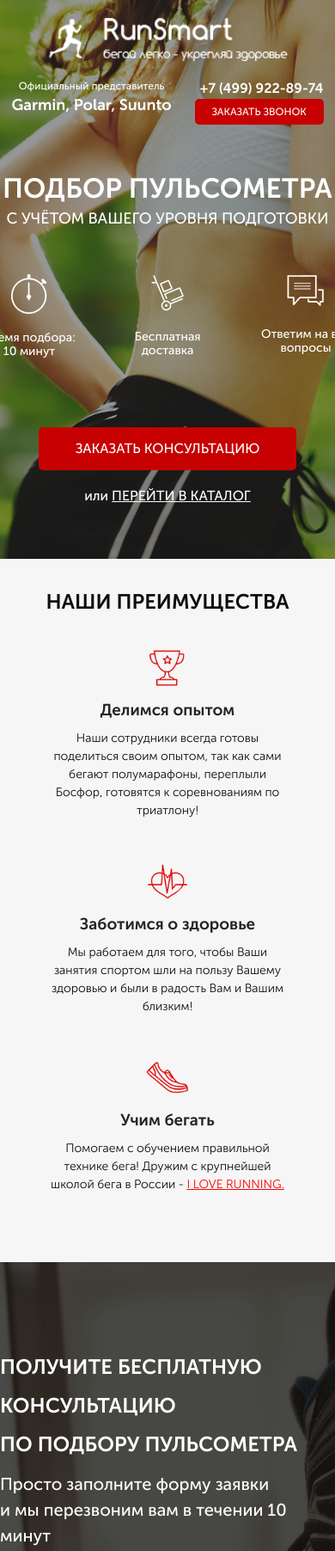
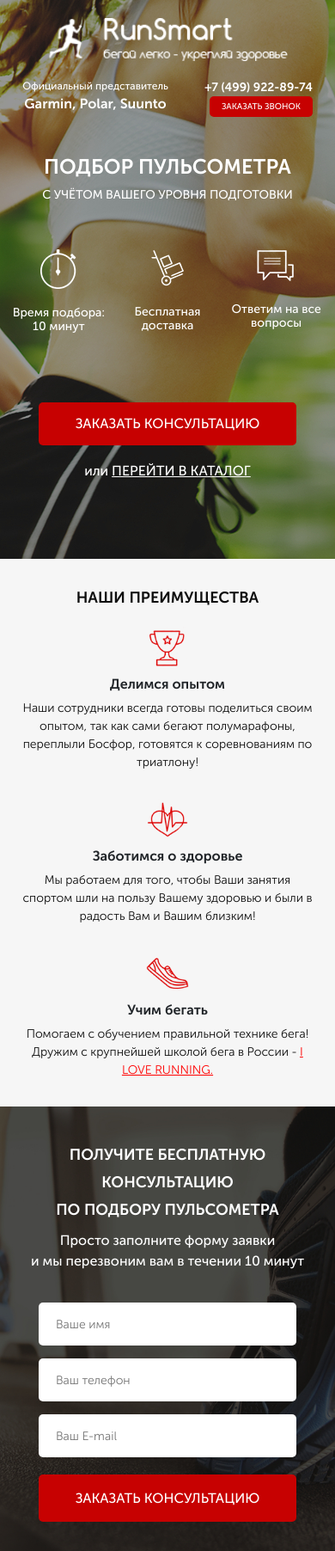
Before and after one commit to AnatoliiMikhov/pulse_project_first, a website: page src/index.html in a window 390 px wide. Shown: the top 1804 px of the page at 86% size. Drawn offline with Linux system fonts and the light colour scheme.

Commit message:
adaptive to 425px 375px

```diff
--- a/src/index.html
+++ b/src/index.html
@@ -26,7 +26,7 @@
 							<a href="tel:+74999228974" class="header__phone"
 								>+7 (499) 922-89-74</a
 							>
-							<button class="button">заказать звонок</button>
+							<button class="button button_call-us">заказать звонок</button>
 						</div>
 					</div>
 				</header>
--- a/src/sass/blocks/_advantages_media.scss
+++ b/src/sass/blocks/_advantages_media.scss
@@ -20,32 +20,64 @@
 	.advantages {
 		padding: 32px 0 32px 0;
 
-		&__wrapper{
+		&__wrapper {
 			flex-direction: column;
 		}
 
-		&__item{
+		&__item {
 			text-align: center;
 			margin-bottom: 48px;
 		}
 
-		&__icon{
+		&__icon {
 			width: 50px;
 			height: 50px;
 		}
 
-		&__item-content{
+		&__item-content {
 			width: 70%;
 			margin: 0 auto;
 		}
 
-		&__item-heading{
+		&__item-heading {
 			margin-top: 10px;
 		}
 
-		&__item-descr{
+		&__item-descr {
 			margin: 0;
 		}
 	}
+}
 
+@media (max-width: 767px) {
+	.advantages {
+		&__wrapper>div:last-child {
+			margin-bottom: 0;
+		}
+	}
 }
+
+@media (max-width: 424px) {
+	.advantages {
+		&__wrapper {
+			margin-top: 20px;
+		}
+
+		&__item {
+			margin-bottom: 32px;
+		}
+
+		&__item-content {
+			width: 90%;
+		}
+
+		&__item-heading {
+			margin: 5px 0;
+			font-size: 16px;
+		}
+
+		&__item-descr {
+			font-size: 14px;
+		}
+	}
+}
--- a/src/sass/blocks/_buttons.scss
+++ b/src/sass/blocks/_buttons.scss
@@ -1,13 +1,16 @@
 .button {
-	width: 150px;
-	height: 30px;
 	border-radius: 5px;
 	background-color: $main-color;
 	border: none;
 	color: #ffffff;
-	font-size: 12px;
 	font-weight: 500;
 	text-transform: uppercase;
+
+	&_call-us {
+		width: 150px;
+		height: 30px;
+		font-size: 12px;
+	}
 
 	&_main {
 		width: 300px;
--- a/src/sass/blocks/_buttons_media.scss
+++ b/src/sass/blocks/_buttons_media.scss
@@ -5,3 +5,14 @@
 		}
 	}
 }
+
+@media (max-width: 424px) {
+	.button {
+
+		&_call-us {
+			width: 120px;
+			height: 24px;
+			font-size: 10px;
+		}
+	}
+}
--- /dev/null
+++ b/src/sass/blocks/_consultation_media.scss
@@ -0,0 +1,22 @@
+@media (max-width: 767px) {
+	.consultation {
+		min-height: 600px;
+		padding: 48px 0;
+
+		&__descr {
+			font-size: 18px;
+		}
+	}
+}
+
+@media (max-width: 575px) {
+	.consultation {
+		min-height: 520px;
+		padding: 40px 0;
+
+		&__descr {
+			font-size: 16px;
+			text-align: center;
+		}
+	}
+}
--- a/src/sass/blocks/_container_media.scss
+++ b/src/sass/blocks/_container_media.scss
@@ -15,3 +15,11 @@
 		max-width: 540px;
 	}
 }
+
+@media (max-width: 575px) {
+	.container {
+		width: 100%;
+		padding: 0 5px;
+	}
+
+}
--- /dev/null
+++ b/src/sass/blocks/_forms_media.scss
@@ -0,0 +1,6 @@
+@media (max-width: 575px) {
+	.feed-form {
+		margin: 0 auto;
+		margin-top: 36px;
+	}
+}
--- a/src/sass/blocks/_header_media.scss
+++ b/src/sass/blocks/_header_media.scss
@@ -17,6 +17,17 @@
 			font-size: 16px;
 		}
 	}
+}
 
-
+@media (max-width: 424px) {
+	.header {
+		&__official {
+			span {
+				font-size: 16px;
+			}
+		}
+		&__phone{
+			font-size: 14px;
+		}
+	}
 }
--- a/src/sass/blocks/_promo_media.scss
+++ b/src/sass/blocks/_promo_media.scss
@@ -37,10 +37,36 @@
 			line-height: 18px;
 		}
 
-		&__icons{
+		&__icons {
 			margin-top: 48px;
 		}
 	}
+}
 
+@media (max-width: 575px) {
+	.promo {
+		background-position: -280px 0;
 
+		&__wrapper {
+			margin-top: 40px;
+		}
+
+		&__icons {
+			width: 100%;
+			justify-content: space-around;
+		}
+	}
 }
+
+@media (max-width: 424px) {
+	.promo {
+		&__heading {
+			font-size: 24px;
+		}
+
+		&__subheading {
+			font-size: 14px;
+			line-height: 14px;
+		}
+	}
+}
--- a/src/sass/blocks/_titles_media.scss
+++ b/src/sass/blocks/_titles_media.scss
@@ -1,5 +1,16 @@
-@media (max-width: 991px){
-	.title{
+@media (max-width: 991px) {
+	.title {
 		font-size: 24px;
 	}
 }
+
+@media (max-width: 575px) {
+	.title {
+		font-size: 18px;
+
+		&_left {
+			line-height: 2rem;
+			text-align: center;
+		}
+	}
+}
--- a/src/sass/style.scss
+++ b/src/sass/style.scss
@@ -16,6 +16,8 @@
 @import 'blocks/advantages';
 @import 'blocks/advantages_media';
 @import 'blocks/consultation';
+@import 'blocks/consultation_media';
 @import 'blocks/forms';
+@import 'blocks/forms_media';
 @import 'blocks/titles';
 @import 'blocks/titles_media';
```
Also changed, not shown: src/css/style.min.css.
